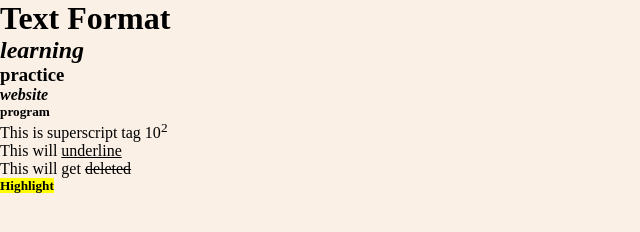
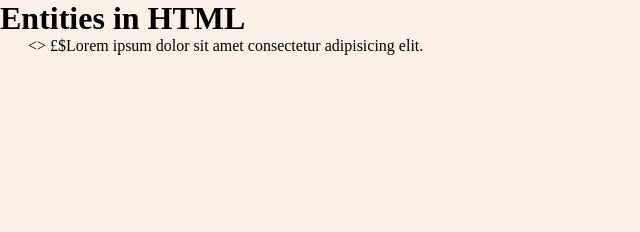
Before and after one commit to shanmugapriyasivaraj/Basic-Alignment, a plain HTML site: page index.html in a window 1280 px wide. Shown: the whole page, without its empty margins (0-640 px from the left). Drawn offline with Linux system fonts and the light colour scheme.

Commit message:
enitities changes

```diff
--- a/index.html
+++ b/index.html
@@ -8,14 +8,10 @@
     <link rel="stylesheet" href="style.css" />
   </head>
   <body>
-    <h1><b>Text Format</b></h1>
-    <h2><i>learning</i></h2>
-    <h3><strong>practice</strong></h3>
-    <h4><em>website</em></h4>
-    <h5>program</h5>
-    <p>This is superscript tag 10<sup>2</sup></p>
-    <p>This will <ins>underline</ins></p>
-    <p>This will get <del>deleted</del></p>
-    <h5><mark>Highlight</mark></h5>
+    <h1>Entities in HTML</h1>
+    <p>
+      &nbsp;&nbsp;&nbsp;&nbsp;&nbsp;&nbsp;&nbsp;&lt;&gt; &pound;&dollar;Lorem
+      ipsum dolor sit amet consectetur adipisicing elit.
+    </p>
   </body>
 </html>
```
